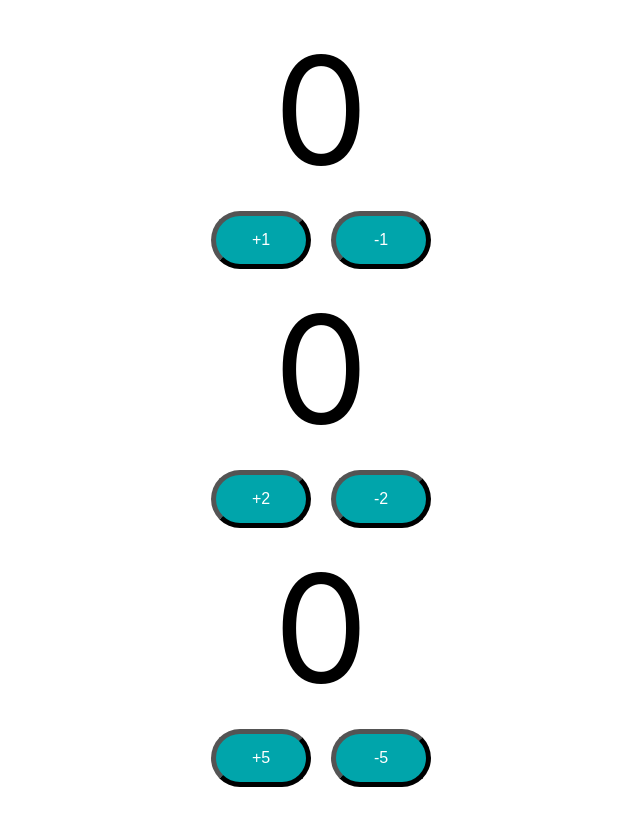
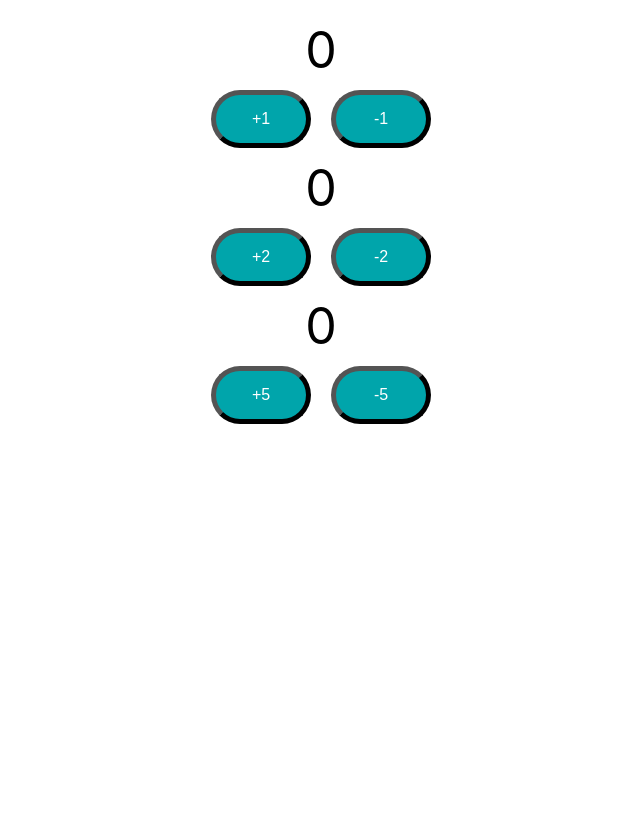
Before and after one commit to kabgig/todo-react-app, a React (Create React App) app: page / in a window 1280 px wide. Shown: the whole page, without its empty margins (319-959 px from the left). Built offline with nearby package versions, Linux system fonts and the light colour scheme.

Commit message:
Moving React State Up -

```diff
--- a/src/App.js
+++ b/src/App.js
@@ -1,13 +1,11 @@
 import './App.css';
-import Counter from './components/counter/Counter.jsx';
+import Counter from './components/counter/Counter';
 
 
 function App() {
   return (
     <div className="App">
-      <Counter by={1}/>
-      <Counter by={2}/>
-      <Counter by={5}/>
+      <Counter />
     </div>
   );
 }
--- a/src/components/counter/Counter.css
+++ b/src/components/counter/Counter.css
@@ -22,6 +22,12 @@
 }
 
 .count {
+    font-size: 50px;
+    padding: 10px;
+}
+
+.totalCount {
+    color: #00a5ab;
     font-size: 150px;
     padding: 20px;
 }
--- a/src/components/counter/Counter.jsx
+++ b/src/components/counter/Counter.jsx
@@ -1,8 +1,18 @@
 import { useState } from 'react';
-import {PropTypes} from 'prop-types';
+import { PropTypes } from 'prop-types';
 import './Counter.css'
 
-export default function Counter({by}){
+export default function Counter() {
+    return (
+        <div>
+            <CounterButton by={1} />
+            <CounterButton by={2} />
+            <CounterButton by={5} />
+        </div>
+    )
+}
+
+function CounterButton({ by }) {
 
     const [count, setCount] = useState(0);
 
@@ -18,20 +28,20 @@ export default function Counter({by}){
             <span className="count">{count}</span>
             <div>
                 <button className="counterButton"
-                        onClick={incrementCounterFunction}
+                    onClick={incrementCounterFunction}
                 >+{by}</button>
                 <button className="counterButton"
-                        onClick={decrementCounterFunction}
+                    onClick={decrementCounterFunction}
                 >-{by}</button>
             </div>
         </div>
     )
 
 }
-Counter.propTypes = {
+CounterButton.propTypes = {
     by: PropTypes.number
 }
 
-Counter.defaultProps = {
+CounterButton.defaultProps = {
     by: 1
 }
```
